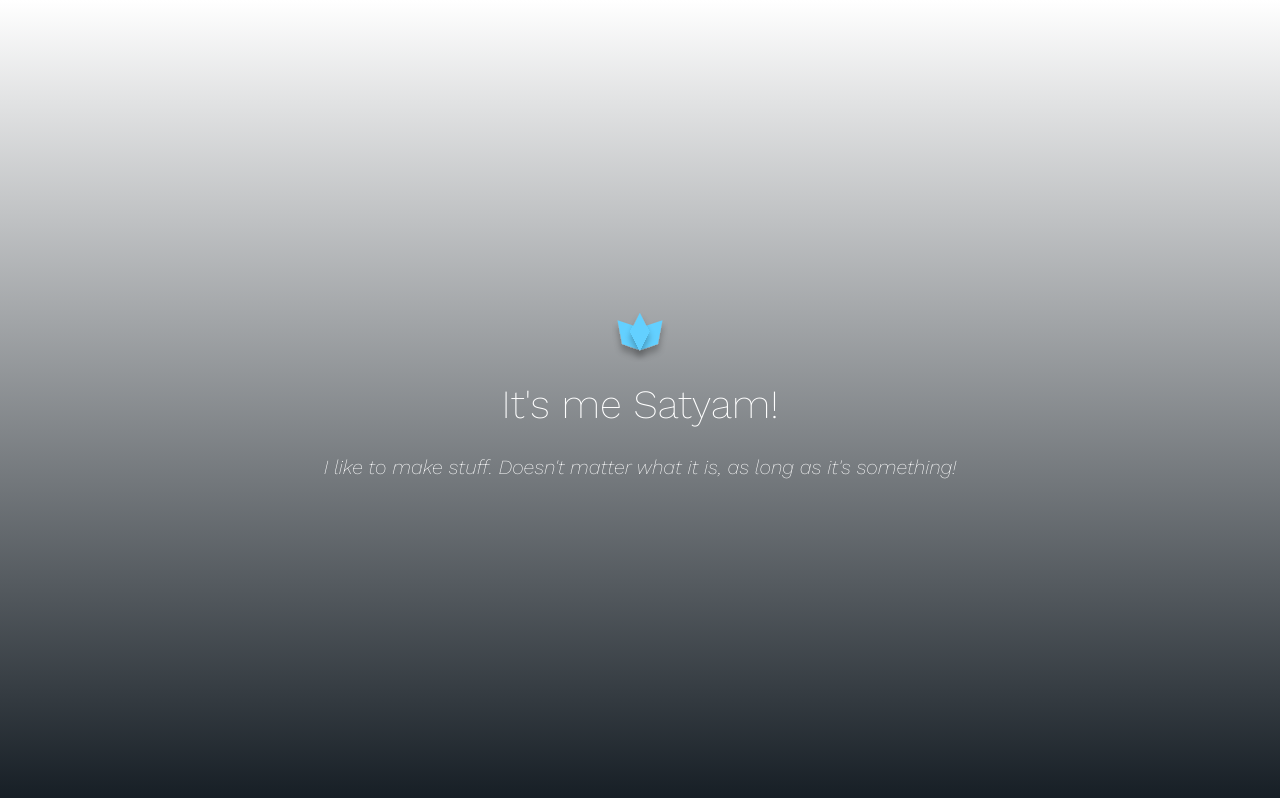
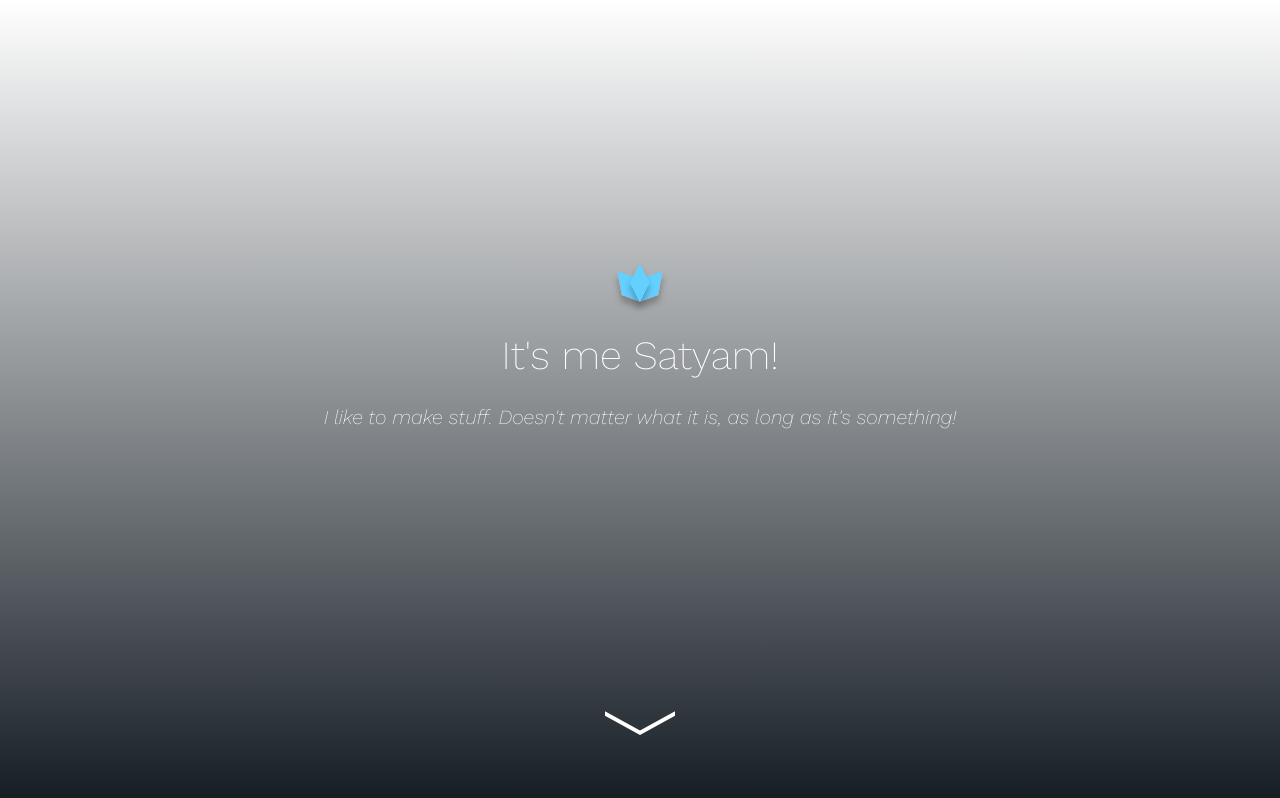
Before and after one commit to sattfatt/portfolio-website, a React (Create React App) app in the folder react-ui/: page / in a window 1280 px wide. Built offline with nearby package versions, Linux system fonts and the light colour scheme.

Commit message:
Added down arrow and changed image hosting to imgur.

```diff
--- a/react-ui/src/App.css
+++ b/react-ui/src/App.css
@@ -75,7 +75,7 @@ em {
   flex-direction: row;
   flex-wrap: wrap;
   align-items: stretch;
-  justify-content: left;
+  justify-content: center;
 }
 
 .flex-col-boxes {
@@ -108,8 +108,6 @@ em {
   border-radius: var(--border-radius);
 }
 
-
-
 #education {
   flex:1;
 }
--- /dev/null
+++ b/react-ui/src/Components/DownArrow.js
@@ -0,0 +1,12 @@
+
+import "../Styles/DownArrow.css";
+
+function DownArrow() {
+    return (
+        <svg className="arrow" width="70" height="24" viewBox="0 0 70 24" fill="none" xmlns="http://www.w3.org/2000/svg">
+            <path d="M35 24L-5.93922e-06 4.6666L2.08358e-06 0.166673L35 19.5L70 0.166674L70 4.6666L35 24Z" fill="white" />
+        </svg>
+    )
+}
+
+export default DownArrow;
--- a/react-ui/src/Components/GDriveImage.js
+++ b/react-ui/src/Components/GDriveImage.js
@@ -3,7 +3,7 @@ import "../Styles/GDriveImage.css"
 function GdImage(props) {
     return (
         <div className={props.type==="background"?"gd-image-container-back":"gd-image-container-normal"} style={{zIndex:props.z?props.z:0}}>
-            <img src={`https://drive.google.com/uc?export=view&id=${props.img_id}`}></img>
+            <img src={props.url?props.url:`https://drive.google.com/uc?export=view&id=${props.img_id}`}></img>
         </div>
     )
 }
--- a/react-ui/src/Components/InfoBoxes.js
+++ b/react-ui/src/Components/InfoBoxes.js
@@ -18,7 +18,7 @@ function InfoBoxes() {
     };
 
     return (
-        <div className="info-box">
+        <div className="info-box" id="scroll-to-first">
             <TextBox title="About Me">
                 Hello my name is Satyam Patel.
                 I am a budding Computer Scientist, Electrical Engineer, Amateur Game Dev and Amateur C.G. Artist.
@@ -47,7 +47,7 @@ function InfoBoxes() {
                             An interactive virtual classroom environment built in the Unity game engine. Features 3D graphing, chat interaction, and more!
                             <Skills unique="third-eye-skills" mini skills={{ GameDev: ['Unity', 'Blender', 'Photoshop'], Programming: ['C#'] }}></Skills>
                         </div>
-                        <GdImageBackground img_id="1-FHNxzlRQyyuuePdp5kCzNzHexCfHc3B" type="background" z={-1}/>
+                        <GdImageBackground url="https://i.imgur.com/0ItBHhB.png" type="background" z={-1}/>
                         <div className="flex-row">
                             <div className="feature-list-container">
                                 Features:
@@ -82,12 +82,12 @@ function InfoBoxes() {
                     </Expandable>
                     <Expandable title="Exercise Tracker" classes="scrollable" _ref="4">
                         <div>
-                            A simple full-stack MERN application that allows the user to bookeep their exercises. Features RESTful api and CRUD operations to a database.
+                            A simple full-stack MERN application that allows the user to bookkeep their exercises. Features RESTful api and CRUD operations to a database.
                             <Skills unique="exercise-skills" mini skills={{ Programming: ['MongoDB', 'Express', 'Nodejs', 'React', 'Javascript', 'HTML', 'CSS'] }}></Skills>
                         </div>
                         <article>
                             This project was a final project for my web development class.
-                            The project taught me the necessity of seperating concerns and the utility of creating RESTful web services for easy CRUD operations.
+                            The project taught me how important it is to separate concerns and the utility of creating RESTful web services for easy CRUD operations.
                             It was cool to learn how you can integrate many different web services to create a more complex system.
                         </article>
                         <Github linkTo="https://github.com/sattfatt/exercise-tracker"></Github>
@@ -125,7 +125,7 @@ function InfoBoxes() {
                             <Skills unique="ai-skills" mini skills={{ Programming: ["Python"] }}></Skills>
                         </div>
 
-                        <article>This code is pretty old. I did this project mainly to learn how to code in python. Its definitly not the cleanest code I have written but its always nice to see where one started. In fact the code is so old that I dont even remember what dependencies are needed to run it :p</article>
+                        <article>This code is pretty old. I did this project mainly to learn how to code in python. Its definitly not the cleanest code I have written but its always nice to see where I started. In fact the code is so old that I dont even remember what dependencies are needed to run it :p</article>
 
                         <Github linkTo="https://github.com/sattfatt/Simple-AI/blob/master/pygame1/oneonone.py"></Github>
                     </Expandable>
@@ -134,13 +134,11 @@ function InfoBoxes() {
 
             <TextBox title="Art">
                 <div className="flex-row-boxes">
-                    <GdImage img_id="1pS3w9bv47voJwRJCwTKj3RG2Uj2Ip3vF"></GdImage>
-                    <GdImage img_id="1wJH1V3xbGRZE81qfZhPT42a3Jsrttkhm"></GdImage>
-                    <GdImage img_id="1jf8eitErqxtw-BkWsaI8M7BVc_KU-Lg9"></GdImage>
-                    <GdImage img_id=""></GdImage>
-                    <GdImage img_id=""></GdImage>
-                    <GdImage img_id=""></GdImage>
-                    <GdImage img_id=""></GdImage>
+                    <GdImage url="https://i.imgur.com/JXgJDzX.png"></GdImage>
+                    <GdImage url="https://i.imgur.com/zx0n3bc.jpg"></GdImage>
+                    <GdImage url="https://i.imgur.com/gIdj7T2.png"></GdImage>
+                    <GdImage url="https://i.imgur.com/ntcJUoG.png"></GdImage>
+                    <GdImage url="https://i.imgur.com/rnqBdJe.gif"></GdImage>
                 </div>
             </TextBox>
         </div>
--- a/react-ui/src/Components/Landing.js
+++ b/react-ui/src/Components/Landing.js
@@ -1,15 +1,23 @@
 import GdImage from "./GDriveImage";
 import Lotus from "./Lotus";
 import "../Styles/Landing.css";
+import DownArrow from "./DownArrow";
 
 function Landing() {
+
     return (
         <div className="full-page-view">
             <div className="flex-row-lotus"><Lotus></Lotus></div>
             <h1>It's me Satyam!</h1>
             <em>I like to make stuff. Doesn't matter what it is, as long as it's something!</em>
+            <div className="down-arrow" onClick={scrollToFirst}><DownArrow></DownArrow></div>
         </div>
     );
 }
 
+function scrollToFirst() {
+    const el = document.getElementById('scroll-to-first');
+    el.scrollIntoView({behavior:"smooth"});
+}
+
 export default Landing;
--- /dev/null
+++ b/react-ui/src/Styles/DownArrow.css
@@ -0,0 +1,18 @@
+.arrow {
+    border-radius: 10px;
+    transition: 0.25s ease;
+    padding: 10px;
+}
+
+@media (hover: hover) {
+    .arrow:hover {
+        background: rgb(128, 128, 128);
+        transition: 0.25s ease;
+        transform: scale(1.2);
+    }
+}
+
+.arrow:active {
+    transition: 0.25s ease;
+    background: rgba(128, 128, 128, 0.5);
+}
--- a/react-ui/src/Styles/GDriveImage.css
+++ b/react-ui/src/Styles/GDriveImage.css
@@ -7,7 +7,7 @@
 }
 
 .gd-image-container-normal {
-
+    padding: 20px;
 }
 
 .gd-image-container-back>img {
@@ -20,5 +20,7 @@
 .gd-image-container-normal>img {
     width: 100%;
     height: 100%;
-    object-fit:contain;
+    object-fit:cover;
+    border-radius: 5px;
+    box-shadow: rgba(0, 0, 0, 0.25) 0px 54px 55px, rgba(0, 0, 0, 0.12) 0px -12px 30px, rgba(0, 0, 0, 0.12) 0px 4px 6px, rgba(0, 0, 0, 0.17) 0px 12px 13px, rgba(0, 0, 0, 0.09) 0px -3px 5px;
 }
--- a/react-ui/src/Styles/Landing.css
+++ b/react-ui/src/Styles/Landing.css
@@ -4,6 +4,15 @@
     align-items: stretch;
     justify-content:center;
     height: 100vh;
-    width: 100vw;
+    width: 85vw;
     min-height: 250px;
   }
+
+  .flex-row-lotus {
+    margin-top: auto;
+  }
+
+  .down-arrow{
+    margin-top: auto;
+    margin-bottom: 50px;
+  }
```
Also changed, not shown: 1 other file (tests, documents, lock files or other folders).
